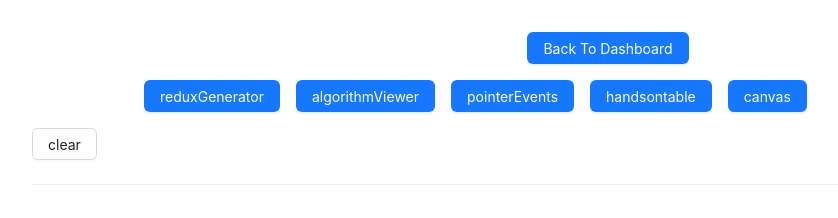
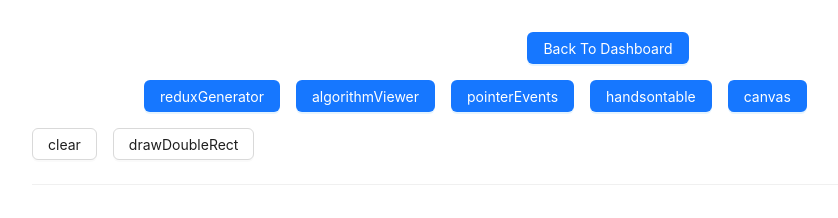
Before and after one commit to kiritosan/useful-tools, a Next.js app: page /dashboard/canvas in a window 1280 px wide. Shown: the top 218 px of the page, without its empty margins (32-870 px from the left). Built offline with nearby package versions, Linux system fonts and the light colour scheme.

Commit message:
feat: add drawDoubleRect function

```diff
--- a/app/dashboard/canvas/Control.tsx
+++ b/app/dashboard/canvas/Control.tsx
@@ -7,9 +7,20 @@ const Control = ({ width, height }: { width: number; height: number }) => {
     (window as any).ctx.clearRect(0, 0, width, height);
   };
 
+  const drawDoubleRect = () => {
+    (window as any).ctx.fillStyle = "rgb(200,0,0)";
+    (window as any).ctx.fillRect(10, 10, 55, 50);
+
+    (window as any).ctx.fillStyle = "rgba(0, 0, 200, 0.5)";
+    (window as any).ctx.fillRect(30, 30, 55, 50);
+  };
+
   return (
     <>
-      <Button onClick={onClear}>clear</Button>
+      <section className="flex space-x-4">
+        <Button onClick={onClear}>clear</Button>
+        <Button onClick={drawDoubleRect}>drawDoubleRect</Button>
+      </section>
     </>
   );
 };
```
